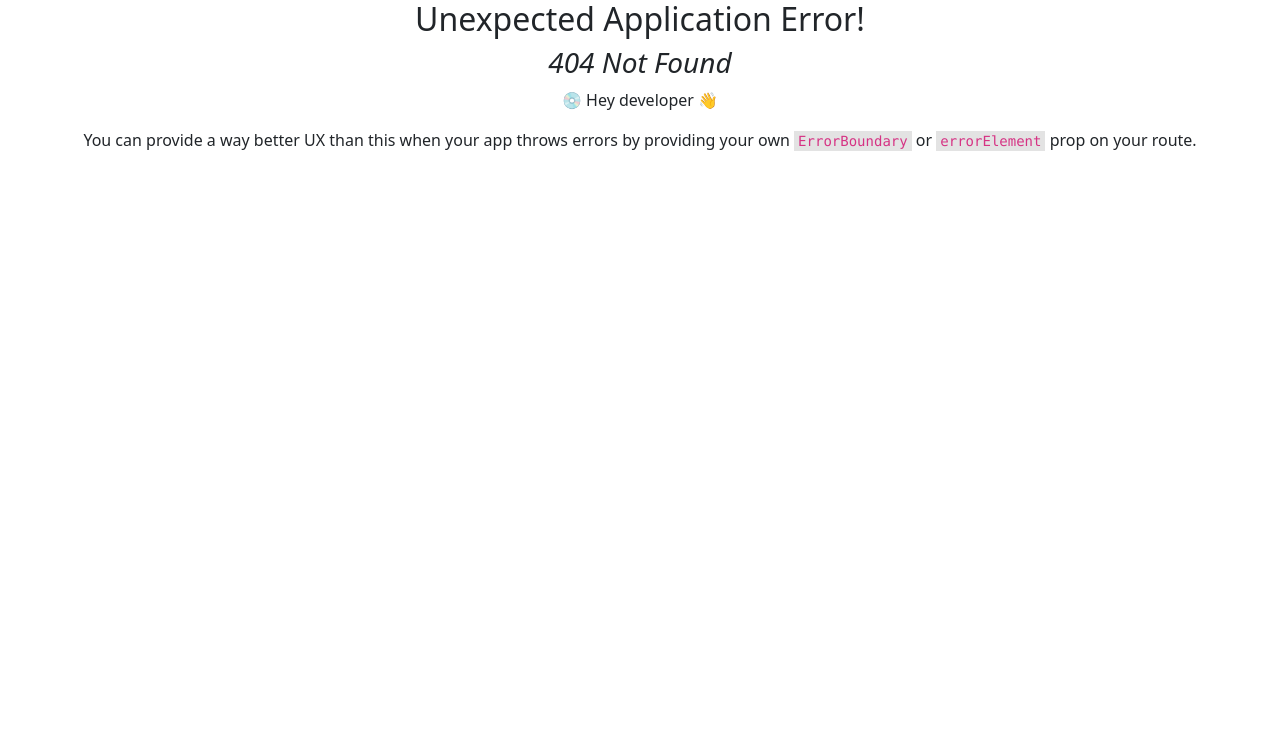
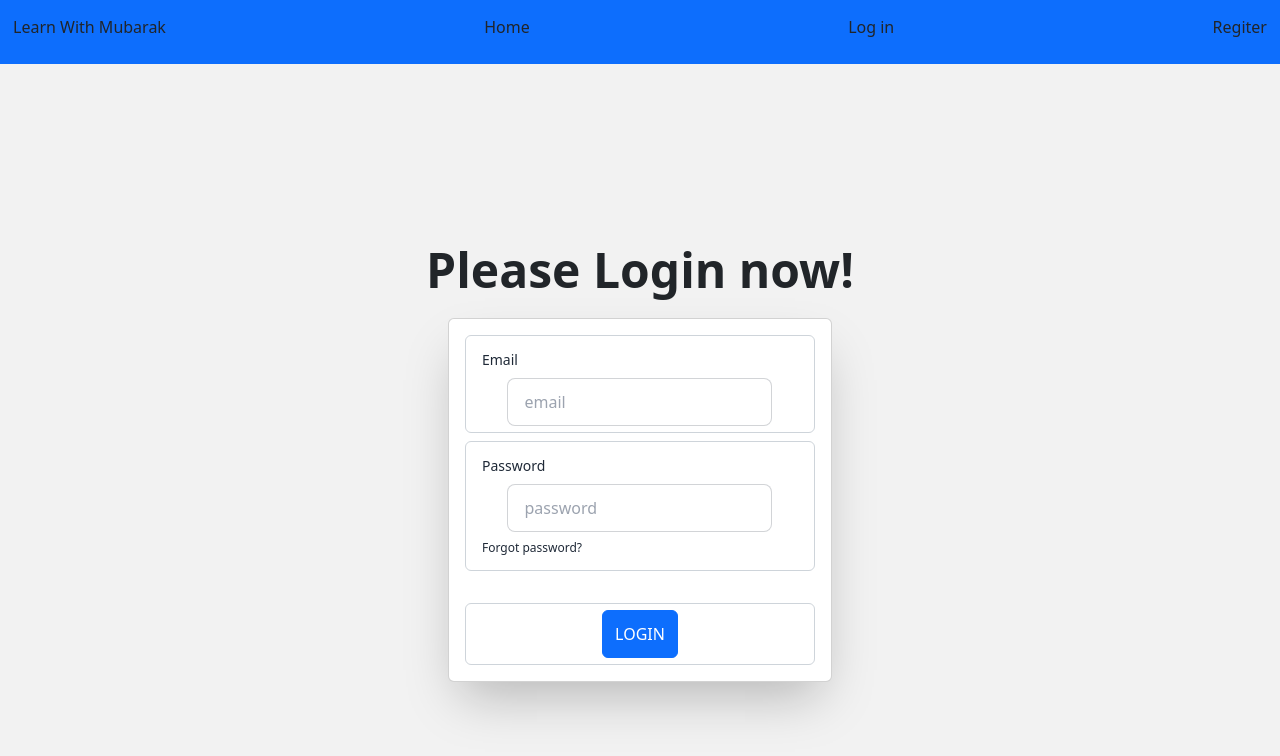
Before and after one commit to ICTMubarak/learning-platform-client-a10, a React (Create React App) app: page /login in a window 1280 px wide. Before the commit this address had no page. Shown: the top 756 px of the page. Built offline with nearby package versions, Linux system fonts and the light colour scheme.

Commit message:
Added Login page

```diff
--- /dev/null
+++ b/src/components/Login.js
@@ -0,0 +1,39 @@
+import React from 'react';
+
+const Login = () => {
+    return (
+        <div>
+            <div className="hero min-h-screen bg-base-200">
+  <div className="hero-content flex-col">
+    <div className="text-center lg:text-left">
+      <h1 className="text-5xl font-bold">Please Login now!</h1>
+    </div>
+    <form className="card flex-shrink-0 w-full max-w-sm shadow-2xl bg-base-100">
+      <div className="card-body">
+        <div className="form-control">
+          <label className="label">
+            <span className="label-text">Email</span>
+          </label>
+          <input type="email" name="email" placeholder="email" className="input input-bordered" required />
+        </div>
+        <div className="form-control">
+          <label className="label">
+            <span className="label-text">Password</span>
+          </label>
+          <input type="password" name="password" placeholder="password" className="input input-bordered" required />
+          <label className="label">
+            <a href="#" className="label-text-alt link link-hover">Forgot password?</a>
+          </label>
+        </div>
+        <div className="form-control mt-6">
+          <button className="btn btn-primary">Login</button>
+        </div>
+      </div>
+    </form>
+  </div>
+</div>
+        </div>
+    );
+};
+
+export default Login;
--- /dev/null
+++ b/src/components/Register.js
@@ -0,0 +1,11 @@
+import React from 'react';
+
+const Register = () => {
+    return (
+        <div>
+            <h1>This is register</h1>
+        </div>
+    );
+};
+
+export default Register;
```
Also changed, not shown: src/App.js (+10 -0 lines).
